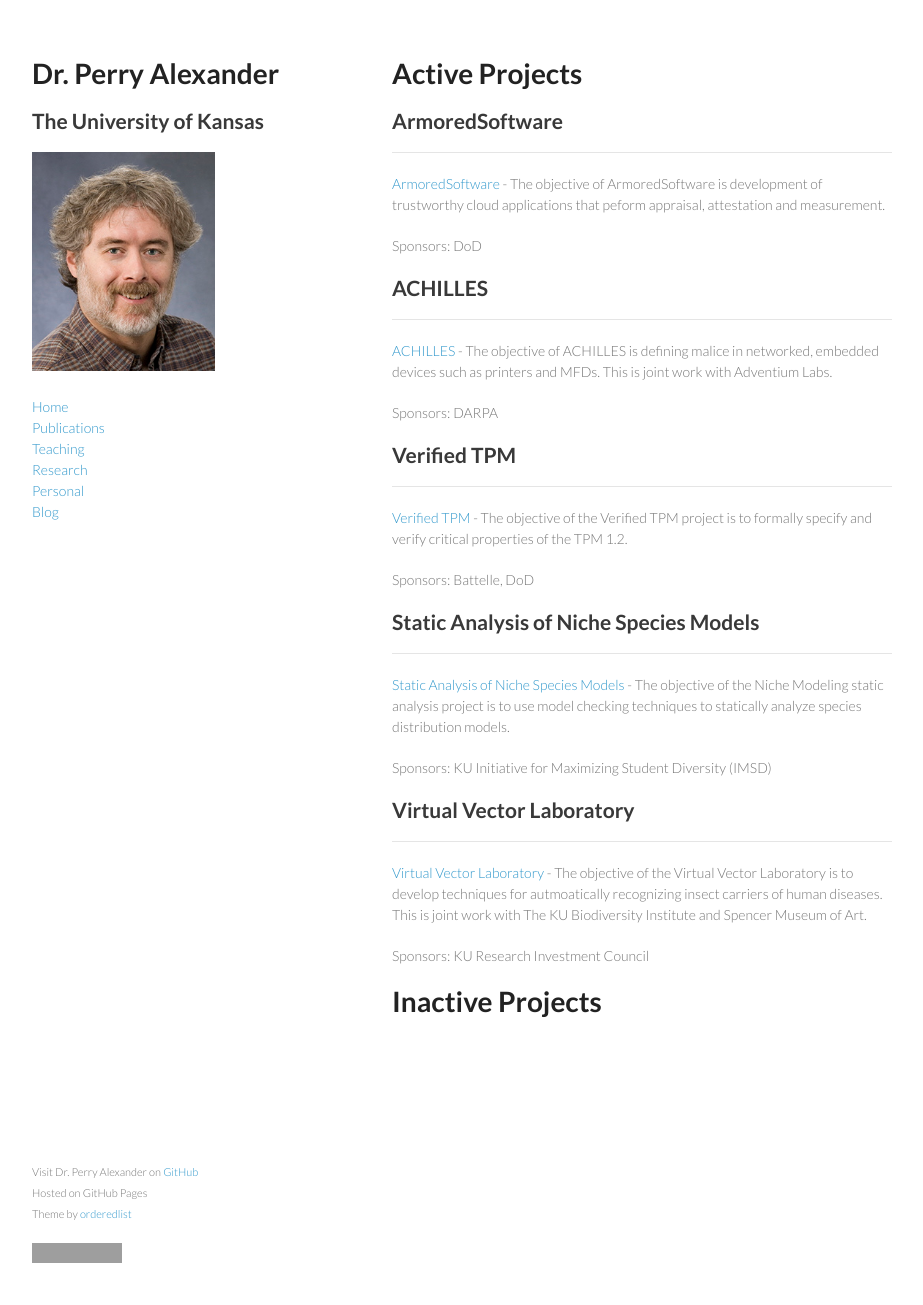
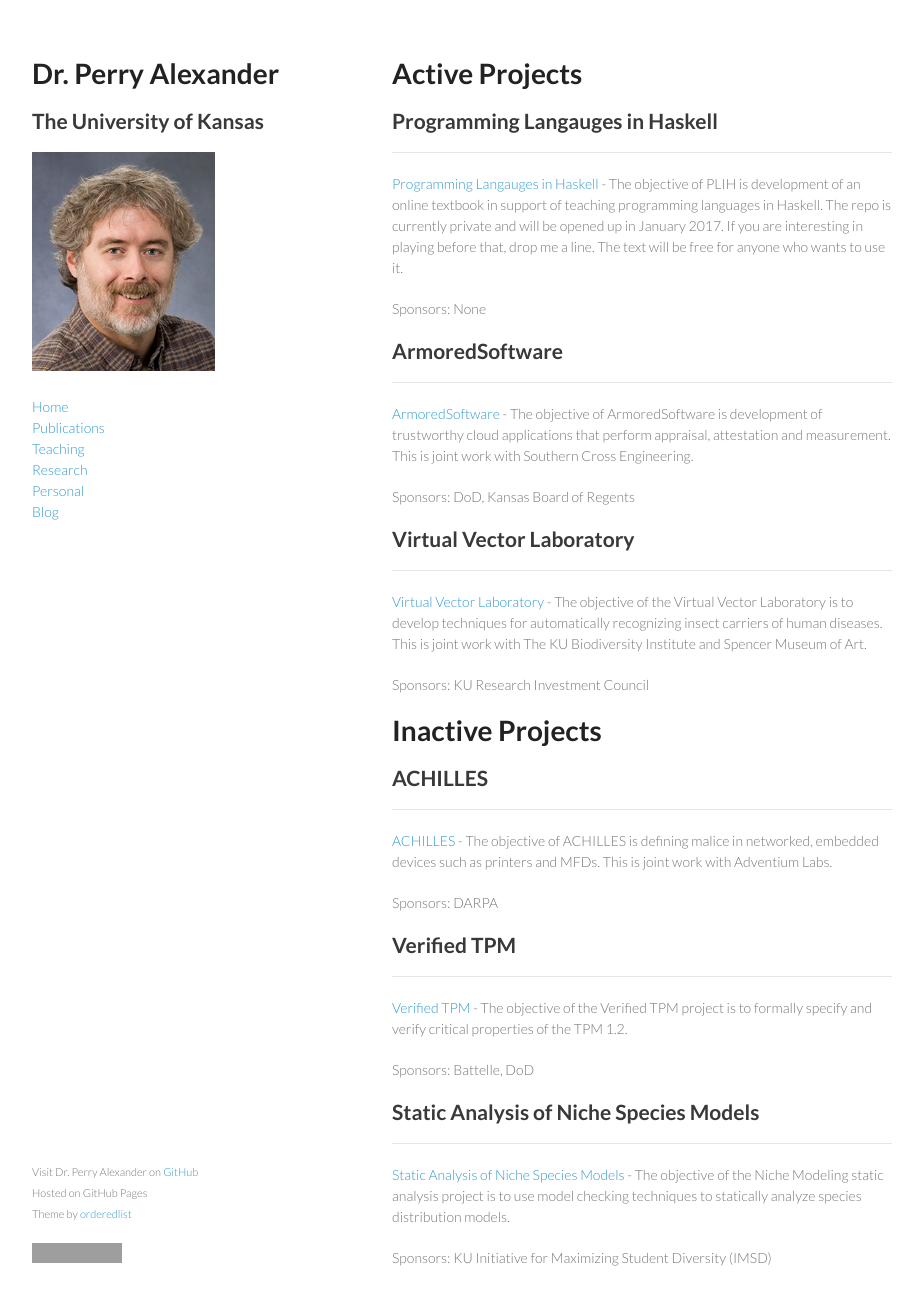
Before and after one commit to palexand/palexand.github.io, a Jekyll site: the page built from research.md, in a window 1280 px wide and 1338 px high. Shown: the top 1305 px of the window, without its empty margins (178-1101 px from the left). Built offline with Jekyll 4.4.1, drawn with Linux system fonts in a browser that asks for light colours; grey boxes are pictures that could not be loaded.

Commit message:
updating projects

```diff
--- /dev/null
+++ b/_data/inactive-projects.yml
@@ -0,0 +1,17 @@
+- name: ACHILLES
+  github: ku-sldg
+  repo: achilles13
+  description: "The objective of ACHILLES is defining malice in networked, embedded devices such as printers and MFDs.  This is joint work with Adventium Labs."
+  sponsor: DARPA
+
+- name: Verified TPM
+  github: ku-sldg
+  repo: verified-tpm12
+  description: "The objective of the Verified TPM project is to formally specify and verify critical properties of the TPM 1.2."
+  sponsor: Battelle, DoD
+
+- name: Static Analysis of Niche Species Models
+  github: ku-sldg
+  repo: ibex13
+  description: "The objective of the Niche Modeling static analysis project is to use model checking techniques to statically analyze species distribution models."
+  sponsor: KU Initiative for Maximizing Student Diversity (IMSD)
--- a/_data/projects.yml
+++ b/_data/projects.yml
@@ -1,29 +1,17 @@
+- name: Programming Langauges in Haskell
+  github: ku-sldg
+  repo: plih
+  description: "The objective of PLIH is development of an online textbook in support of teaching programming languages in Haskell.  The repo is currently private and will be opened up in January 2017. If you are interesting in playing before that, drop me a line. The text will be free for anyone who wants to use it."
+  sponsor: None
+
 - name: ArmoredSoftware
   github: armoredsoftware
   repo:
-  description: "The objective of ArmoredSoftware is development of trustworthy cloud applications that peform appraisal, attestation and measurement."
-  sponsor: DoD
-
-- name: ACHILLES
-  github: ku-sldg
-  repo: achilles13
-  description: "The objective of ACHILLES is defining malice in networked, embedded devices such as printers and MFDs.  This is joint work with Adventium Labs."
-  sponsor: DARPA
-
-- name: Verified TPM
-  github: ku-sldg
-  repo: verified-tpm12
-  description: "The objective of the Verified TPM project is to formally specify and verify critical properties of the TPM 1.2."
-  sponsor: Battelle, DoD
-
-- name: Static Analysis of Niche Species Models
-  github: ku-sldg
-  repo: ibex13
-  description: "The objective of the Niche Modeling static analysis project is to use model checking techniques to statically analyze species distribution models."
-  sponsor: KU Initiative for Maximizing Student Diversity (IMSD)
+  description: "The objective of ArmoredSoftware is development of trustworthy cloud applications that perform appraisal, attestation and measurement.  This is joint work with Southern Cross Engineering."
+  sponsor: DoD, Kansas Board of Regents
 
 - name: Virtual Vector Laboratory
   github: ku-sldg
   repo: vector12
-  description: "The objective of the Virtual Vector Laboratory is to develop techniques for autmoatically recognizing insect carriers of human diseases.  This is joint work with The KU Biodiversity Institute and Spencer Museum of Art."
+  description: "The objective of the Virtual Vector Laboratory is to develop techniques for automatically recognizing insect carriers of human diseases.  This is joint work with The KU Biodiversity Institute and Spencer Museum of Art."
   sponsor: KU Research Investment Council
--- a/research.md
+++ b/research.md
@@ -9,7 +9,7 @@ title: Research
 
 ## {{ project.name }}
 
------
+---
 
 [{{ project.name }}](http://{{ project.github }}.github.io/{{ project.repo }}) - {{ project.description }}
 
@@ -18,3 +18,15 @@ Sponsors: {{ project.sponsor }}
 {% endfor %}
 
 # Inactive Projects
+
+{% for project in site.data.inactive-projects %}
+
+## {{ project.name }}
+
+---
+
+[{{ project.name }}](http://{{ project.github }}.github.io/{{ project.repo }}) - {{ project.description }}
+
+Sponsors: {{ project.sponsor }}
+
+{% endfor %}
```
Also changed, not shown: 1 other file.
